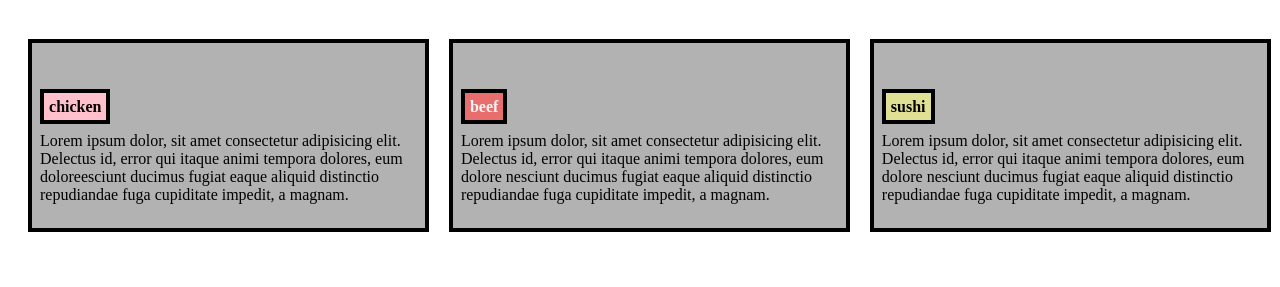
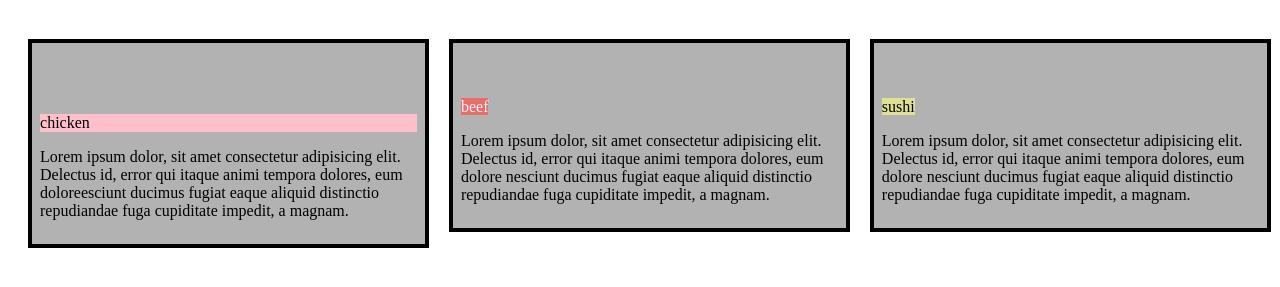
Before and after one commit to Binu10845/Binu---Module-2, a plain HTML site: page index.html in a window 1280 px wide. Shown: the part 61-348 px from the top of the page. Drawn offline with Linux system fonts and the light colour scheme.

Commit message:
Update index.html

```diff
--- a/index.html
+++ b/index.html
@@ -8,28 +8,27 @@
     <title>Assignment 1</title>
 </head>
 <body>
-
+      <div class=" row"></div>
        <h1>Our Menu</h1>
-       <div class="container">
-        <div class="row">
-        <div class="col-lg-4 col-md-6">
+        <section class="col-lg-4 col-md-6">
             <div class="content">
-            <span class="content-name name1">chicken</span>
+            <p class="name1">chicken</p>
             <p>Lorem ipsum dolor, sit amet consectetur adipisicing elit. Delectus id, error qui itaque animi tempora dolores, eum doloreesciunt ducimus fugiat eaque aliquid distinctio repudiandae fuga cupiditate impedit, a magnam.</p></div>
         </div>
+    </section>
 
-            <div class="col-lg-4 col-md-6">
+            <section class="col-lg-4 col-md-6">
                 <div class="content">
-                   <span class="content-name name2">beef</span>
+                   <span class="name2">beef</span>
                    <p> Lorem ipsum dolor, sit amet consectetur adipisicing elit. Delectus id, error qui itaque animi tempora dolores, eum dolore nesciunt ducimus fugiat eaque aliquid distinctio repudiandae fuga cupiditate impedit, a magnam.</p>
                 </div>
-            </div>
-            <div class="col-lg-4 col-md-6">
+            </section>
+            <section class="col-lg-4 col-md-6">
                 <div class="content">
-                   <span class="content-name name3">sushi</span>
+                   <span class="name3">sushi</span>
                     <p>Lorem ipsum dolor, sit amet consectetur adipisicing elit. Delectus id, error qui itaque animi tempora dolores, eum dolore nesciunt ducimus fugiat eaque aliquid distinctio repudiandae fuga cupiditate impedit, a magnam.</p> </div>
         </div>
-        </div>
+    </section>
 
 </body>
 </html>
```
